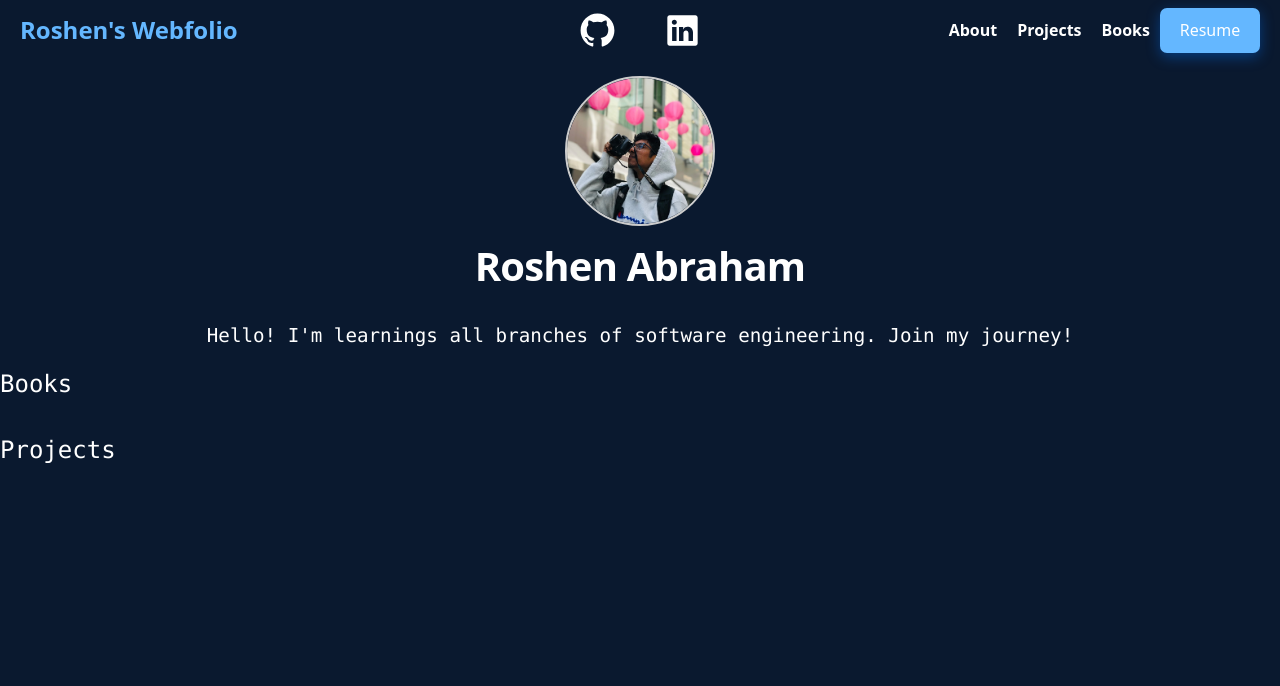
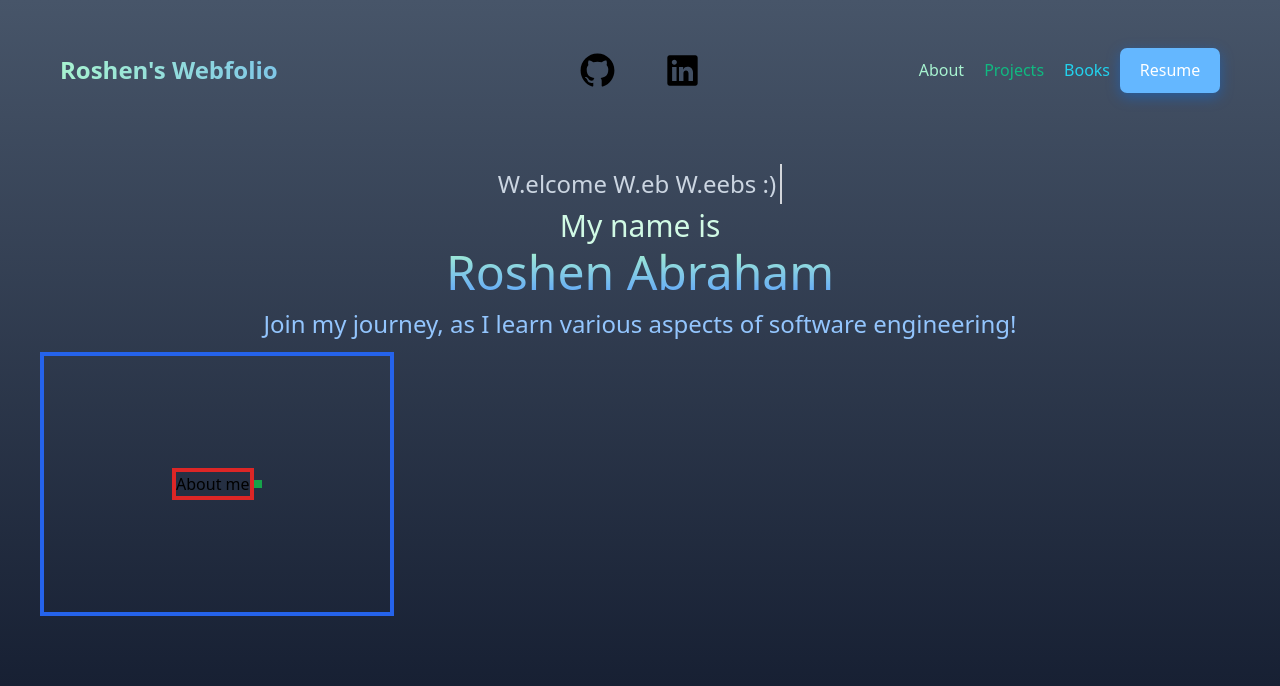
Before and after one commit to Richrosh3/webfolio, a Next.js app: page / in a window 1280 px wide. Shown: the top 686 px of the page. Built offline with nearby package versions, Linux system fonts and the light colour scheme.

Commit message:
Made the Introduction section look a bit better. Still working on the About me section. Added my resume and connected with resume button

```diff
--- /dev/null
+++ b/components/About/About.tsx
@@ -0,0 +1,15 @@
+import VertTabs from "./verticaltabs";
+
+export default function About() {
+  return (
+    <div className="flex w-max h-max px-32 py-28 border-4 border-blue-600 border-solid justify-center items-center">
+      <section className="border-4 border-red-600 border-solid">
+        About me
+      </section>
+
+      <section className="border-4 border-green-600 border-solid">
+        <VertTabs />
+      </section>
+    </div>
+  );
+}
--- /dev/null
+++ b/components/About/verticaltabs.tsx
@@ -0,0 +1,7 @@
+
+export default function VertTabs() {
+  return (
+    <>
+    </>
+  );
+}
--- /dev/null
+++ b/components/Introduction.tsx
@@ -0,0 +1,20 @@
+import utilStyles from "../styles/utils.module.css";
+
+export default function Introduction() {
+  return (
+    <section className="flex flex-col items-center justify-center">
+      <section className="w-max">
+        <p className="animate-typing overflow-hidden whitespace-nowrap border-r-2 border-r-slate-300 pr-1 text-2xl text-slate-300 text-center font-thin py-1">
+          W.elcome W.eb W.eebs :)
+        </p>
+      </section>
+      <p className="text-emerald-100 text-3xl  font-thin py-1">My name is</p>
+      <h1 className="text-5xl bg-gradient-to-b from-emerald-200 to-blue-400 bg-clip-text text-transparent text-center">
+        Roshen Abraham
+      </h1>
+      <p className="text-blue-300 text-2xl font-thin text-center py-3">
+        Join my journey, as I learn various aspects of software engineering!
+      </p>
+    </section>
+  );
+}
--- a/components/Layout.module.css
+++ b/components/Layout.module.css
@@ -12,7 +12,7 @@
   display: flex;
   flex-direction: column;
   align-items: center;
-  padding: 1rem;
+  margin: 2rem;
 }
 
 .backToHome {
--- a/components/Layout.tsx
+++ b/components/Layout.tsx
@@ -1,34 +1,38 @@
-import Head from 'next/head';
-import Image from 'next/image';
-import styles from './Layout.module.css'
-import utilStyles from '../styles/utils.module.css'
-import Link from 'next/link'
-import NavBar from '@/components/NavBar'
+import Head from "next/head";
+import Image from "next/image";
+import styles from "./Layout.module.css";
+import utilStyles from "../styles/utils.module.css";
+import Link from "next/link";
+import NavBar from "@/components/NavBar";
 
-const name = 'Roshen Abraham';
+const name = "Roshen Abraham";
 export const siteTitle = "Roshen's Webfolio";
 
-export default function Layout ({children, home}: {children: any; home: any}){
+export default function Layout({
+  children,
+  home,
+}: {
+  children: any;
+  home: any;
+}) {
   return (
-    <div className={styles.container}>
-      <NavBar/>
+    // <div className={styles.container}>
+    <div className= "justify-between items-center bg-gradient-to-b from-slate-600 to-slate-900 p-10 w-screen h-screen">
+      <NavBar />
       <Head>
         <link rel="icon" href="terminal.ico" />
-        <meta
-          name="Roshen Abraham"
-          content="My Webfolio!"
-        />
+        <meta name="Roshen Abraham" content="My Webfolio!" />
         <meta
           property="og:image"
           content={`https://og-image.vercel.app/${encodeURI(
-            siteTitle,
+            siteTitle
           )}.png?theme=light&md=0&fontSize=75px&images=https%3A%2F%2Fassets.vercel.com%2Fimage%2Fupload%2Ffront%2Fassets%2Fdesign%2Fnextjs-black-logo.svg`}
         />
         <meta name="og:title" content={siteTitle} />
         <meta name="twitter:card" content="summary_large_image" />
       </Head>
       <header className={styles.header}>
-        {home ? (
+        {/* {home ? (
           <>
             <Image
               priority
@@ -38,7 +42,6 @@ export default function Layout ({children, home}: {children: any; home: any}){
               width={144}
               alt=""
             />
-            <h1 className={utilStyles.heading2Xl}>{name}</h1>
           </>
         ) : (
           <>
@@ -58,7 +61,7 @@ export default function Layout ({children, home}: {children: any; home: any}){
               </Link>
             </h2>
           </>
-        )}
+        )} */}
       </header>
       <main>{children}</main>
       {!home && (
--- a/components/NavBar.module.css
+++ b/components/NavBar.module.css
@@ -4,13 +4,6 @@
   align-items: center;
   height: 60px;
   padding: 0 20px;
-}
-
-.webName {
-    flex: 1;
-    font-size: 1.5rem;
-    font-weight: bold;
-    color: #64b7ff;
 }
 
 .socials {
@@ -49,8 +42,8 @@
   margin: 0 10px;
   cursor: pointer;
   text-decoration: none;
-    color: inherit;
-    font-weight: bold;
+  /* color: inherit;
+  font-weight: bold; */
 }
 
 .menuItem:hover {
--- a/components/NavBar.tsx
+++ b/components/NavBar.tsx
@@ -1,55 +1,49 @@
-import * as React from 'react'
-import Link from 'next/link'
-import { FiMenu, FiX } from 'react-icons/fi'
-import { RxLinkedinLogo, RxGithubLogo, RxSize } from 'react-icons/rx'
-import styles from '@/components/NavBar.module.css'
-
+import * as React from "react";
+import Link from "next/link";
+import { FiMenu, FiX } from "react-icons/fi";
+import { RxLinkedinLogo, RxGithubLogo, RxSize } from "react-icons/rx";
+import styles from "@/components/NavBar.module.css";
 
 const NavBar = () => {
-    const [isOpen, setIsOpen] = React.useState(false)
+  const [isOpen, setIsOpen] = React.useState(false);
 
   const toggleMenu = () => {
-        setIsOpen(!isOpen)
-    }
+    setIsOpen(!isOpen);
+  };
 
   return (
     <nav className={styles.container}>
-            <Link className={styles.webName} href="/">
+      <Link
+        className="flex-1 text-2xl font-bold bg-gradient-to-r from-emerald-200 to-blue-400 bg-clip-text text-transparent "
+        href="/"
+      >
         Roshen's Webfolio
       </Link>
       <div className={styles.socials}>
-                <Link href='https://github.com/Richrosh3'>
+        <Link href="https://github.com/Richrosh3">
           <RxGithubLogo className={styles.logo} size={35} />
         </Link>
-                <Link href='https://www.linkedin.com/in/roshen-a-230722114/'>
+        <Link href="https://www.linkedin.com/in/roshen-a-230722114/">
           <RxLinkedinLogo className={styles.logo} size={35} />
         </Link>
       </div>
       <ul className={styles.menu}>
         <li className={styles.menuItem}>
-                    <Link href="/content/about">
-                        About
-                    </Link>
+          <Link className = "text-emerald-200" href="/content/about">About</Link>
         </li>
         <li className={styles.menuItem}>
-                    <Link href="/content/projects">
-                        Projects
-                    </Link>
+          <Link className = "text-emerald-500" href="/content/projects">Projects</Link>
         </li>
         <li className={styles.menuItem}>
-                    <Link href="/content/books">
-                        Books
-                    </Link>
+          <Link className = "text-cyan-400" href="/content/books">Books</Link>
         </li>
-                <button className={styles.resumeButton}>
-                    Resume
-                </button>
+        <Link className={styles.resumeButton} href = "/RoshenAbrahamResume2023.pdf">Resume</Link>
       </ul>
       <button className={styles.menuToggle} onClick={toggleMenu}>
         {isOpen ? <FiX /> : <FiMenu />}
       </button>
     </nav>
-    )
-}
+  );
+};
 
 export default NavBar;
--- a/package.json
+++ b/package.json
@@ -9,12 +9,16 @@
     "lint": "next lint"
   },
   "dependencies": {
+    "@emotion/react": "^11.11.0",
+    "@emotion/styled": "^11.11.0",
+    "@mui/material": "^5.12.3",
     "@types/node": "18.16.2",
     "@types/react": "18.2.0",
     "@types/react-dom": "18.2.1",
     "autoprefixer": "10.4.14",
     "eslint": "8.39.0",
     "eslint-config-next": "13.3.1",
+    "mui": "^0.0.1",
     "next": "13.3.1",
     "postcss": "8.4.23",
     "react": "18.2.0",
--- a/pages/content/about.tsx
+++ b/pages/content/about.tsx
@@ -1,12 +1,13 @@
 import NavBar from '@/components/NavBar'
+import Layout from '@/components/Layout'
 
 export default function About() {
     return (
-        <>
-            <NavBar />
+        <div className= "justify-between items-center bg-gradient-to-b from-slate-600 to-slate-900 p-10 w-screen h-screen">
+            <NavBar/>
             <a>
                 About Page
             </a>
-        </>
+        </div>
     )
 }
--- a/pages/index.tsx
+++ b/pages/index.tsx
@@ -1,6 +1,7 @@
-import Head from 'next/head'
-import Layout, { siteTitle } from '@/components/Layout'
-import utilStyles from '../styles/utils.module.css'
+import Head from "next/head";
+import Layout, { siteTitle } from "@/components/Layout";
+import Introduction from "@/components/Introduction";
+import About from "@/components/About/About";
 
 export default function Home() {
   return (
@@ -8,15 +9,8 @@ export default function Home() {
       <Head>
         <title>{siteTitle}</title>
       </Head>
-      <section className={utilStyles.headingMd}>
-        <p className={utilStyles.center}>Hello! I'm learnings all branches of software engineering. Join my journey!</p>
-      </section>
-      <section className={`${utilStyles.headingMd} ${utilStyles.padding1px}`}>
-        <h2 className={utilStyles.headingLg}>Books</h2>
-      </section>
-      <section className={`${utilStyles.headingMd} ${utilStyles.padding1px}`}>
-        <h2 className={utilStyles.headingLg}>Projects</h2>
-      </section>
+      <Introduction/>
+      <About/>
     </Layout>
-  )
+  );
 }
--- a/styles/utils.module.css
+++ b/styles/utils.module.css
@@ -4,6 +4,8 @@
   font-weight: 800;
   letter-spacing: -0.05rem;
   margin: 1rem 0;
+  text-align: center;
+  color: #64b7ff
 }
 
 .headingXl {
@@ -27,8 +29,8 @@
 }
 
 .borderCircle {
-  width: 150px;
-  height: 150px;
+  width: 300px;
+  height: 300px;
   border-radius: 50%;
   overflow: hidden;
   margin: 0 auto;
--- a/tailwind.config.js
+++ b/tailwind.config.js
@@ -1,18 +1,40 @@
 /** @type {import('tailwindcss').Config} */
 module.exports = {
   content: [
-    './pages/**/*.{js,ts,jsx,tsx,mdx}',
-    './components/**/*.{js,ts,jsx,tsx,mdx}',
-    './app/**/*.{js,ts,jsx,tsx,mdx}',
+    "./pages/**/*.{js,ts,jsx,tsx,mdx}",
+    "./components/**/*.{js,ts,jsx,tsx,mdx}",
+    "./app/**/*.{js,ts,jsx,tsx,mdx}",
   ],
   theme: {
     extend: {
       backgroundImage: {
-        'gradient-radial': 'radial-gradient(var(--tw-gradient-stops))',
-        'gradient-conic':
-          'conic-gradient(from 180deg at 50% 50%, var(--tw-gradient-stops))',
+        "gradient-radial": "radial-gradient(var(--tw-gradient-stops))",
+        "gradient-conic":
+          "conic-gradient(from 180deg at 50% 50%, var(--tw-gradient-stops))",
+      },
+      keyframes: {
+        typing: {
+          "0%": {
+            width: "0%",
+            visibility: "hidden",
+          },
+          "100%": {
+            width: "100%",
+          },
+        },
+        blink: {
+          "50%": {
+            borderColor: "transparent",
+          },
+          "100%": {
+            borderColor: "white",
+          },
+        },
+      },
+      animation: {
+        typing: "typing 3s steps(30), blink 2s infinite",
       },
     },
   },
   plugins: [],
-}
+};
```
Also changed, not shown: 2 other files (tests, documents, lock files or other folders). Lines whose indentation alone changed are shown as unchanged.
